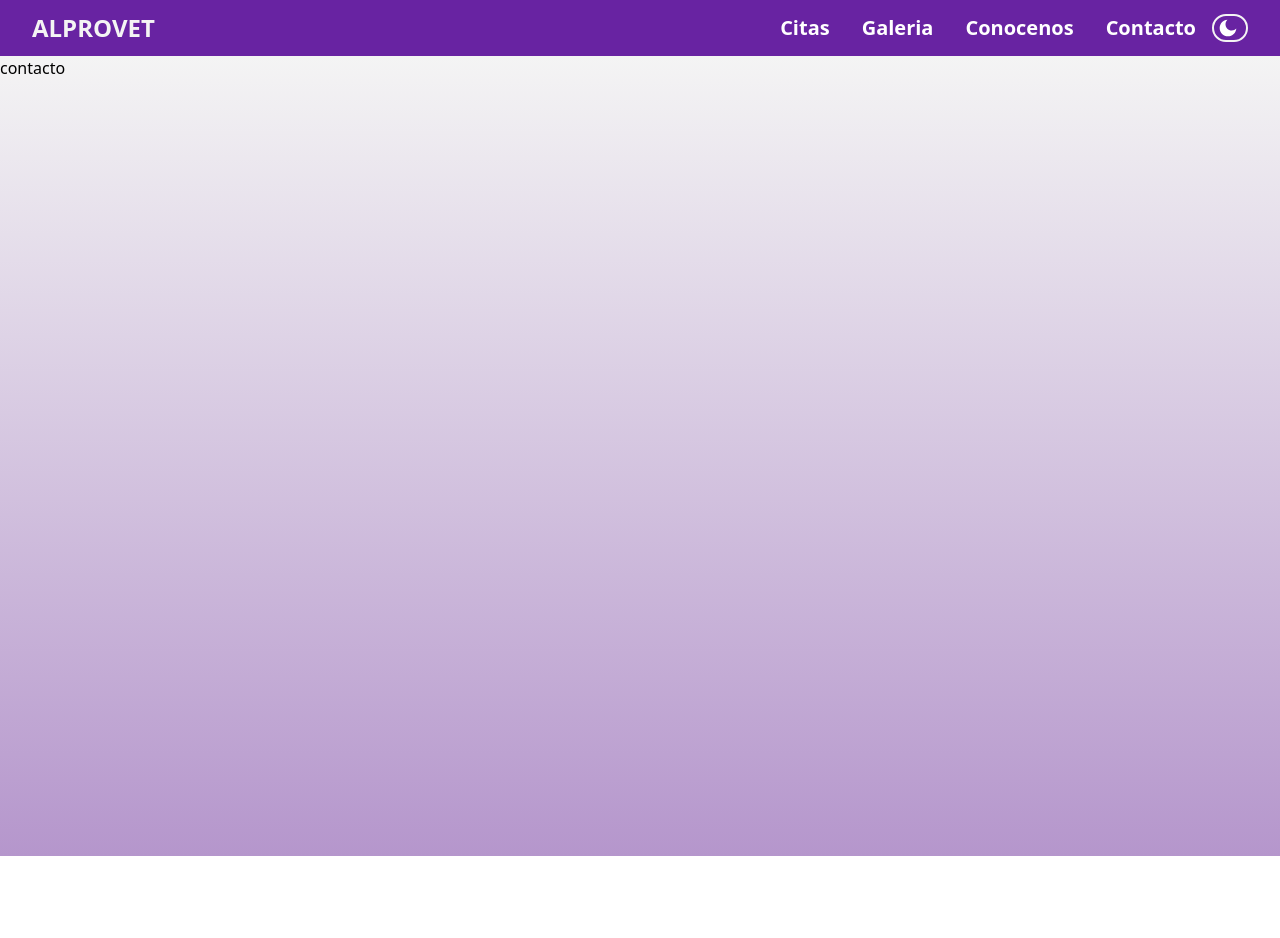
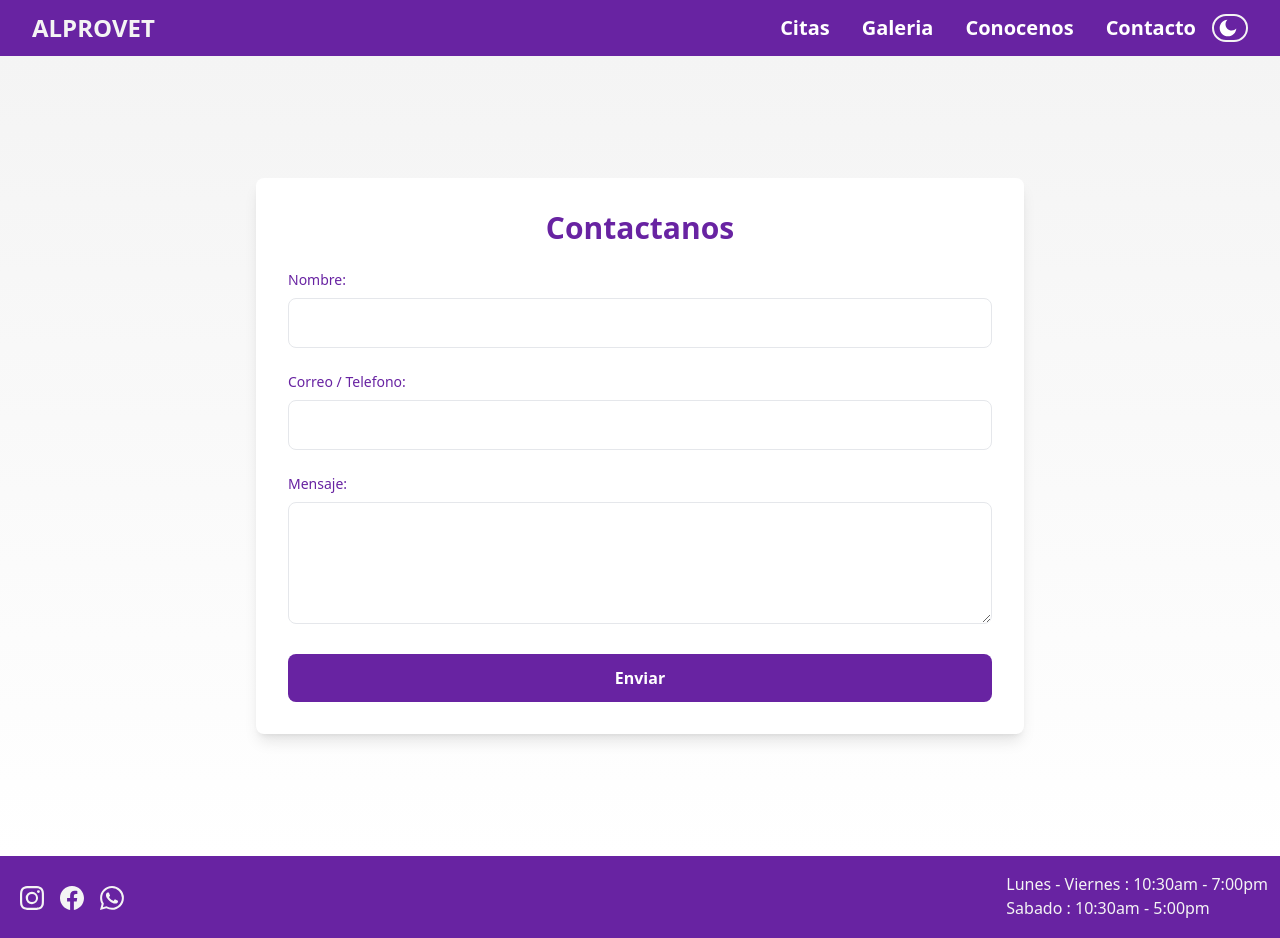
Before and after one commit to ChavezJuanC/ALPROVET_WEB, a React (Vite) app: page /contacto in a window 1280 px wide. Before the commit the page ends 856 px from the top, so only its background shows below. Built offline with nearby package versions, Linux system fonts and the light colour scheme.

Commit message:
Contact Us Section Completed

```diff
--- a/src/App.jsx
+++ b/src/App.jsx
@@ -9,6 +9,7 @@ import Conocenos from "./routes/Conocenos.jsx";
 import Contacto from "./routes/Contacto.jsx";
 import NavBar from "./Components/NavBar.jsx";
 import ThemeProvider from "./theme/ThemeProvider.jsx";
+import Footer from "./Components/Footer.jsx";
 
 function App() {
     return (
@@ -23,6 +24,7 @@ function App() {
                         <Route path="/conocenos" element={<Conocenos />} />
                         <Route path="/contacto" element={<Contacto />} />
                     </Routes>
+                    <Footer />
                 </BrowserRouter>
             </ThemeProvider>
         </>
--- a/src/Components/Footer.jsx
+++ b/src/Components/Footer.jsx
@@ -3,7 +3,7 @@ import { BsFacebook, BsInstagram, BsWhatsapp } from "react-icons/bs";
 
 function Footer() {
     return (
-        <div className="flex justify-between bg-CustomPurple text-softWhite py-3 px-3 mt-20">
+        <div className="flex justify-between bg-CustomPurple text-softWhite py-3 px-3">
             <div>
                 <div className="py-4">
                     <BsInstagram className="inline mx-2 text-2xl" />
--- a/src/Components/Map.jsx
+++ b/src/Components/Map.jsx
@@ -9,7 +9,7 @@ function Map() {
             center={[19.279284135190853, -99.12272517461999]} // Updated coordinates
             zoom={13}
             scrollWheelZoom={false}
-            style={{ height: "350px", width: "80%" }} // Ensure the map has dimensions
+            style={{ height: "400px", width: "80%" }} // Ensure the map has dimensions
             className="mt-8 mx-auto border-2 rounded-md border-softWhite"
         >
             <TileLayer
--- a/src/Components/Reviews.jsx
+++ b/src/Components/Reviews.jsx
@@ -14,7 +14,7 @@ function Reviews() {
 
     return (
         <div
-            style={{ height: "350px", width: "80%" }}
+            style={{ height: "400px", width: "80%" }}
             className="mx-auto py-4 md:py-6"
         >
             {userReviews}
--- a/src/routes/Contacto.jsx
+++ b/src/routes/Contacto.jsx
@@ -1,17 +1,97 @@
-import React, { useContext } from "react";
+import React, { useContext, useState } from "react";
 import { ThemeContext } from "../theme/ThemeProvider";
 
 function Contacto() {
     const { theme } = useContext(ThemeContext);
+
+    const [formData, setFormData] = useState({
+        name: "",
+        email: "",
+        message: "",
+    });
+
+    const handleChange = (e) => {
+        const { name, value } = e.target;
+        setFormData({ ...formData, [name]: value });
+    };
+
+    const handleSubmit = (e) => {
+        e.preventDefault();
+        console.log(formData);
+    };
+
     return (
         <div
-            className={`w-full h-screen ${
+            className={`w-full min-h-screen flex justify-center items-center ${
                 theme
-                    ? "bg-gradient-to-b from-softWhite to-CusotmPurpleLight"
-                    : "bg-gradient-to-b from-[#6823A2] to-[#2E0A5F]"
+                    ? "bg-gradient-to-b from-softWhite to-CustomPurpleSoft"
+                    : "bg-gradient-to-b from-CustomPurple to-CustomPurpleSoft"
             }`}
         >
-            contacto
+            <div className="w-full max-w-3xl bg-white rounded-lg shadow-lg p-8 mx-4">
+                <h1 className="text-3xl font-bold text-center text-CustomPurple mb-6">
+                    Contactanos
+                </h1>
+                <form onSubmit={handleSubmit} className="space-y-6">
+                    <div>
+                        <label
+                            htmlFor="name"
+                            className="block text-sm font-medium text-CustomPurple mb-2"
+                        >
+                            Nombre:
+                        </label>
+                        <input
+                            type="text"
+                            id="name"
+                            name="name"
+                            value={formData.name}
+                            onChange={handleChange}
+                            required
+                            className="w-full p-3 border border-CustomPurpleSoft rounded-lg focus:ring-2 focus:ring-CustomPurple outline-none"
+                        />
+                    </div>
+                    <div>
+                        <label
+                            htmlFor="email"
+                            className="block text-sm font-medium text-CustomPurple mb-2"
+                        >
+                            Correo / Telefono:
+                        </label>
+                        <input
+                            type="email"
+                            id="email"
+                            name="email"
+                            value={formData.email}
+                            onChange={handleChange}
+                            required
+                            className="w-full p-3 border border-CustomPurpleSoft rounded-lg focus:ring-2 focus:ring-CustomPurple outline-none"
+                        />
+                    </div>
+                    <div>
+                        <label
+                            htmlFor="message"
+                            className="block text-sm font-medium text-CustomPurple mb-2"
+                        >
+                            Mensaje:
+                        </label>
+                        <textarea
+                            id="message"
+                            name="message"
+                            value={formData.message}
+                            onChange={handleChange}
+                            required
+                            rows="4"
+                            className="w-full p-3 border border-CustomPurpleSoft rounded-lg focus:ring-2 focus:ring-CustomPurple outline-none"
+                        ></textarea>
+                    </div>
+                    <button
+                        type="submit"
+                        className="w-full bg-CustomPurple text-white font-bold py-3 rounded-lg hover:bg-CustomPurpleSoft transition duration-300"
+                    >
+                        Enviar
+                    </button>
+                </form>
+            </div>
         </div>
     );
 }
--- a/src/routes/Home.jsx
+++ b/src/routes/Home.jsx
@@ -5,7 +5,6 @@ import Services from "../Components/Services";
 import HomeContact from "../Components/HomeContact";
 import Map from "../Components/Map";
 import Reviews from "../Components/Reviews";
-import Footer from "../Components/Footer";
 
 function Home() {
     const { theme } = useContext(ThemeContext);
@@ -63,7 +62,7 @@ function Home() {
                     </div>
                 </div>
                 <div className="w-3/4 xl:w-1/2 mx-auto xl:px-24">
-                    <h1 className="text-CustomPurple font-bold text-3xl md:text-4xl lg:text-6xl text-center mb-8 mt-24 pt-6">
+                    <h1 className="text-CustomPurple font-bold text-3xl md:text-4xl lg:text-6xl text-center mb-12 mt-24 pt-6">
                         Resenas
                     </h1>
                     <div className="rounded-md border-softWhite overflow-auto bg-transparent shadow-xl">
@@ -71,7 +70,7 @@ function Home() {
                     </div>
                 </div>
             </div>
-            <Footer />
+            <div className="h-24"></div>
         </div>
     );
 }
@@ -81,9 +80,6 @@ export default Home;
 //To Do
 
 //link contacts
-//Design quick and simple contact us page
-////Form + contact methods.. log to console for now
-
 
 //fix spelling
 //Design get to know us section
```
